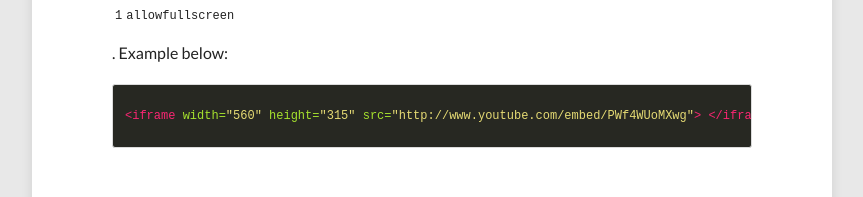
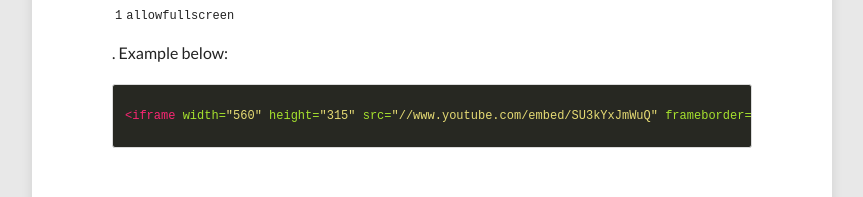
Before and after one commit to cwest/caseywest.com, a Jekyll site: the page built from _posts/2013-06-25-video-post.md, in a window 1280 px wide, cut to the strip 612-1070 px from the top of the page. Shown: the part 258-455 px from the top of the strip, without its empty margins (208-1071 px from the left). Built offline with Jekyll 4.4.1, drawn with Linux system fonts in a browser that asks for light colours; nearby versions of some CDN libraries; comment, search, counter and statistics services are not loaded.

Commit message:
Update example video

```diff
--- a/_posts/2013-06-25-video-post.md
+++ b/_posts/2013-06-25-video-post.md
@@ -7,12 +7,12 @@
 share: true
 ---
 
-<iframe width="560" height="315" src="http://www.youtube.com/embed/SqYiglufb8Y"> </iframe>
+<iframe width="560" height="315" src="//www.youtube.com/embed/SU3kYxJmWuQ" frameborder="0"> </iframe>
 
 Video embeds are responsive and scale with the width of the main content block with the help of [FitVids](http://fitvidsjs.com/).
 
 Not sure if this only effects Kramdown or if it's an issue with Markdown in general. But adding YouTube video embeds causes errors when building your Jekyll site. To fix add a space between the `<iframe>` tags and remove `allowfullscreen`. Example below:
 
 {% highlight html %}
-<iframe width="560" height="315" src="http://www.youtube.com/embed/PWf4WUoMXwg"> </iframe>
+<iframe width="560" height="315" src="//www.youtube.com/embed/SU3kYxJmWuQ" frameborder="0"> </iframe>
 {% endhighlight %}
```
